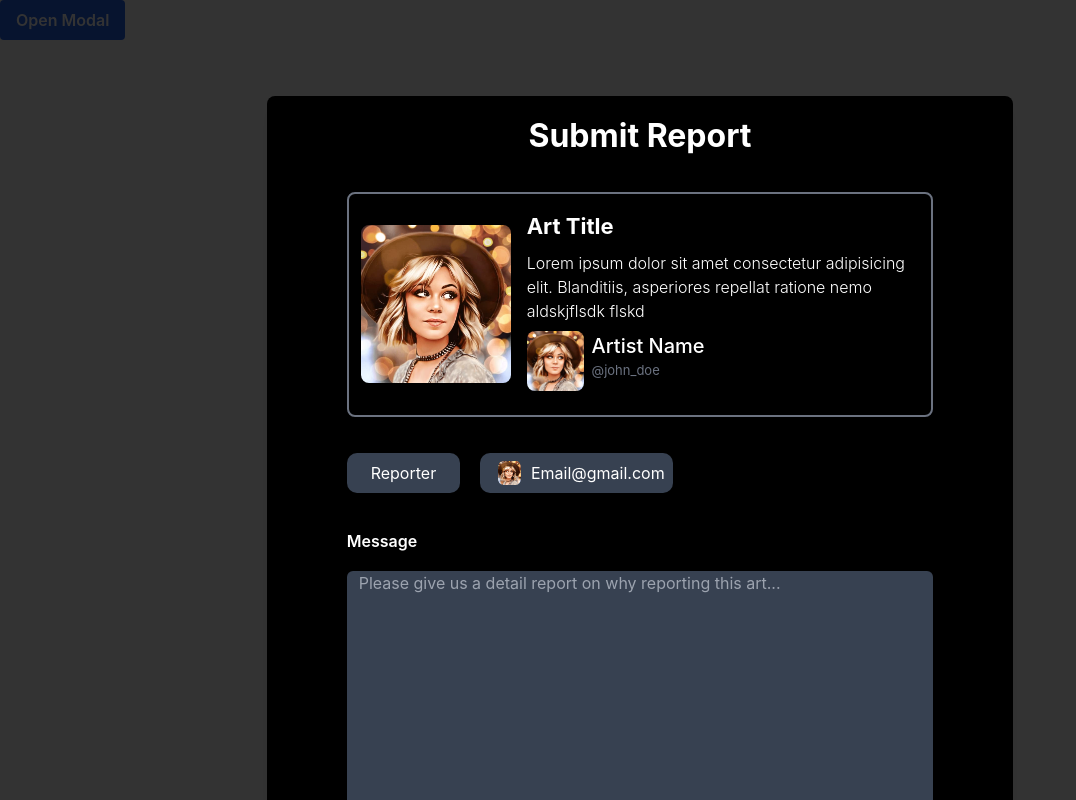
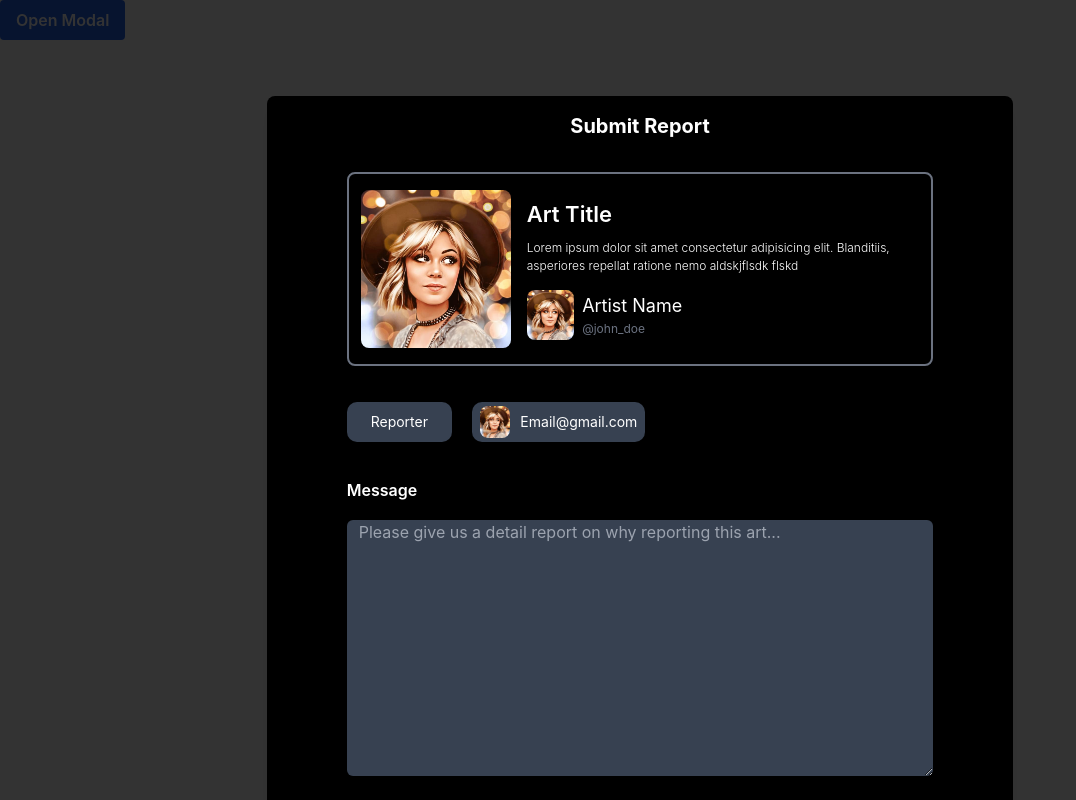
Before and after one commit to lijsamuael/Adret, a React (Create React App) app: page / in a window 1280 px wide. Both pictures are taken after a click on the button "Open Modal". Shown: the whole page, without its empty margins (0-1076 px from the left). Built offline with nearby package versions, Linux system fonts and the light colour scheme; a web font is replaced by a local one.

Commit message:
(fix) css fixed on the model part

```diff
--- a/src/components/submitReportModal.js
+++ b/src/components/submitReportModal.js
@@ -6,11 +6,10 @@ const Modal = ({ isOpen, onClose }) => {
 
   return (
     <div className=" fixed z-50 top-0 left-0 w-full h-full overflow-auto bg-black bg-opacity-80">
-      <div className="relative w-full lg:w-7/12 mx-auto mt-24 mb-4 overflow-hidden rounded-lg text-white bg-black rounded shadow-lg">
-        <div className="px-5 sm:px-10 md:px-20 pt-4 mb-8 w-full h-full rounded-lg">
+      <div className="relative w-[95%] sm:w-9/12 lg:w-7/12 mx-auto mt-24 mb-4 overflow-hidden rounded-lg text-white bg-black  shadow-lg">
+        <div className="px-4  lg:px-8 xl:px-20 pt-4 mb-8 w-full h-full rounded-lg">
           <h2
-            className="text-lg font-bold mb-8 text-center font-sans text-xl"
-            style={{ fontSize: 32 }}
+            className=" font-bold mb-8 text-center font-sans text-xl text-[32px]"
           >
             Submit Report
           </h2>
@@ -23,84 +22,72 @@ const Modal = ({ isOpen, onClose }) => {
                 className="rounded-lg aspect-h-4 aspect-w-3 object-cover "
               />
             </div>
-            <div className=" ml-4  py-4 grid grid-cols-2 ">
-              <div className="col-span-12">
-                <h3 className="font-bold mb-2" style={{ fontSize: 22 }}>
+            <div className=" ml-4  py-4 flex flex-col justify-evenly h-full">
+              {/* <div className="h-1/2 bg-slate-400">
+
+              </div> */}
+              <h3 className="font-semibold " style={{ fontSize: 22 }}>
                 Art Title
               </h3>
               <p
-                  className="mb-2 font-light"
-                  style={{ WebkitTextSizeAdjust: "auto", whiteSpace: 'pre-line', fontStretch: 'ultra-condensed' }}
+                className="mb-2 font-light text-[12px]"
               >
                 Lorem ipsum dolor sit amet consectetur adipisicing elit.
                 Blanditiis, asperiores repellat ratione nemo aldskjflsdk flskd
               </p>
-              </div>
-              <div className="col-span-5  inset-x-0 bottom-0 hidden sm:flex flex col-span-2 pb-2  ">
+              <div className="hidden sm:flex items-end">
                 <img
                   src="./images/profile.jpg"
                   alt="icon"
-                  className="mr-2 rounded-lg profile-img"
-                  style={{maxHeight: 60,}}
+                  className="mr-2 rounded-lg profile-img max-h-[50px]"
                 />
-                <div className="text-gray-500 align-bottom">
+                <div className="text-gray-500 align-bottom h-full flex flex-col justify-center">
                   <h3
-                    className="text-white font-medium"
-                    style={{ fontSize: 20 }}
+                    className="text-white font-normal text-lg"
                   >
                     Artist Name
                   </h3>
                   <p
-                    className="text-base text-xl text-sm"
-                    style={{ fontSize: 13 }}
+                    className="text-[12px]"
                   >
                     @john_doe
                   </p>
                 </div>
               </div>
             </div>
-            <div className="block sm:hidden flex col-span-2 pb-2">
+            <div className="flex sm:hidden  col-span-2 pb-2">
               <img
                 src="./images/profile.jpg"
                 alt="icon"
-                className="mr-2  rounded-lg profile-img object-cover h-12 w-12"
+                className="mr-2 rounded-lg profile-img object-cover h-10 w-10"
               />
-              <div className="text-sm text-gray-500 w-full">
-                <h3 className="text-lg text-white font-semibold">
+              <div className="text-gray-500 w-full">
+                <h3 className="text-lg text-white font-normal">
                   Artist Name
                 </h3>
-                <p className="text-base text-xl text-sm">@john_doe</p>
+                <p className="text-[12px]">@john_doe</p>
               </div>
             </div>
           </div>
 
-          <div className="flex flex-nowrap items-center justify-start">
-            <button
-              className="font-sans px-6 h-8 text-sm text-white bg-gray-700 rounded hover:bg-gray-500 mr-5"
-              style={{ height: 40, borderRadius: 10, marginTop: 36 }}
+          <div className="flex flex-wrap items-center justify-start mt-[36px] gap-5">
+            <div
+              className="font-sans px-6  text-sm text-white bg-gray-700   h-10 rounded-[10px] justify-center items-center flex"
             >
               Reporter
-            </button>
-            <button
-              className=" flex flex-wrap items-center px-2  text-sm text-white bg-gray-700 rounded hover:bg-gray-500"
-              style={{ height: 40, borderRadius: 10, marginTop: 36 }}
+            </div>
+            <div
+              className=" flex  items-center px-2  text-sm text-white bg-gray-700 h-10 rounded-[10px] py-1 overflow-hidden gap-x-[10px] w-full sm:w-auto"
             >
               <img
                 src="./images/profile.jpg"
                 alt="email"
-                className="inline-block aspect-h-4  aspect-w-3 h-10 "
-                style={{
-                  paddingLeft: 10,
-                  paddingRight: 10,
-                  paddingTop: 8,
-                  paddingBottom: 8,
-                  borderRadius: 15,
-                }}
+                className="inline-block aspect-h-5  aspect-w-5 h-full rounded-lg"
               />
               <span className="inline-block align-middle">
                 Email@gmail.com
               </span>
-            </button>
+            </div>
           </div>
           <p className=" font-semibold" style={{ marginTop: 36 }}>
             Message
@@ -112,7 +99,7 @@ const Modal = ({ isOpen, onClose }) => {
             style={{ marginTop: 18 }}
           ></textarea>
 
-          <div className="flex justify-center sm:justify-end" style={{ marginTop:34}}>
+          <div className="flex justify-center sm:justify-end" style={{ marginTop: 34 }}>
             <button
               className="w-32 py-2 mr-5 font-semibold text-black bg-white rounded hover:bg-gray-200 focus:bg-gray-200"
               onClick={onClose}
--- a/tailwind.config.js
+++ b/tailwind.config.js
@@ -5,9 +5,6 @@ module.exports = {
     fontFamily: {
       sans: ["Inter", "sans-serif"],
     },
-    fontSize: {
-      ssm: "0.8125rem",
-    },
     extend: {},
   },
   plugins: [],
```
Lines whose indentation alone changed are shown as unchanged.
